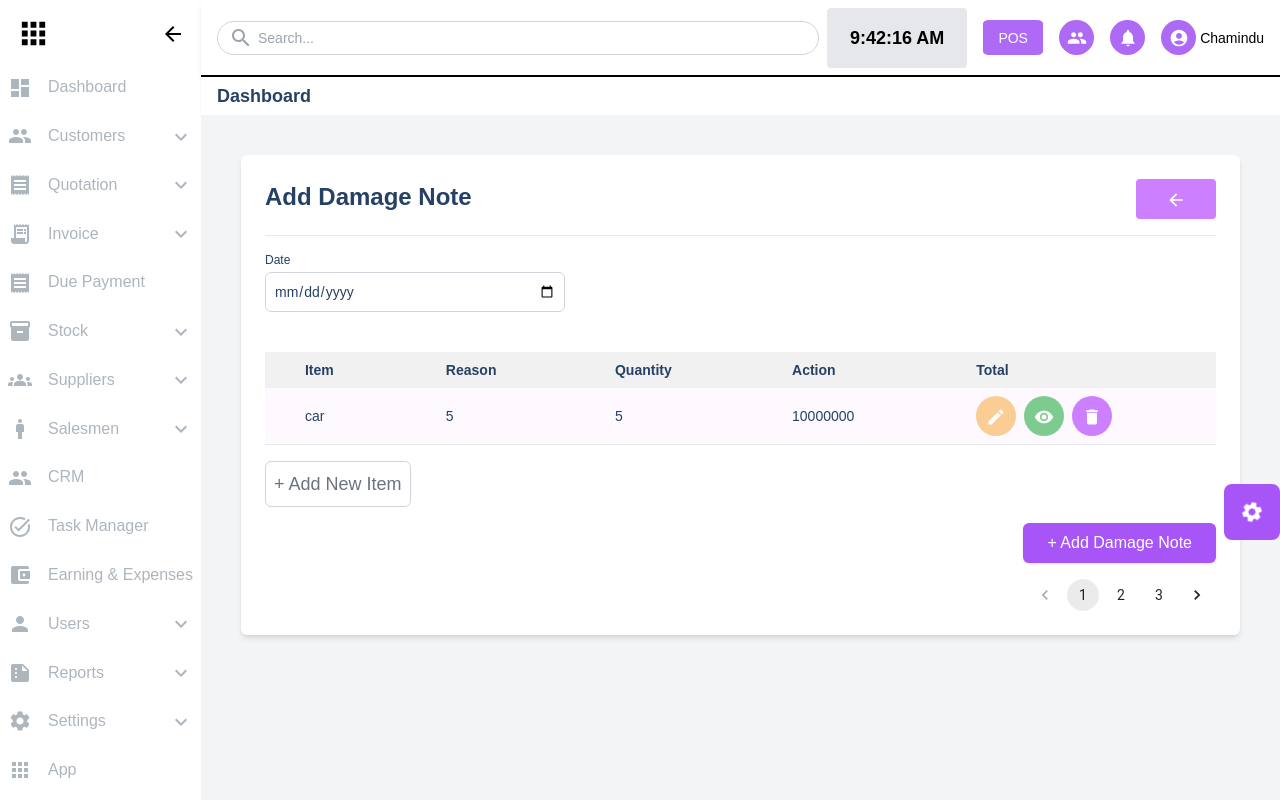
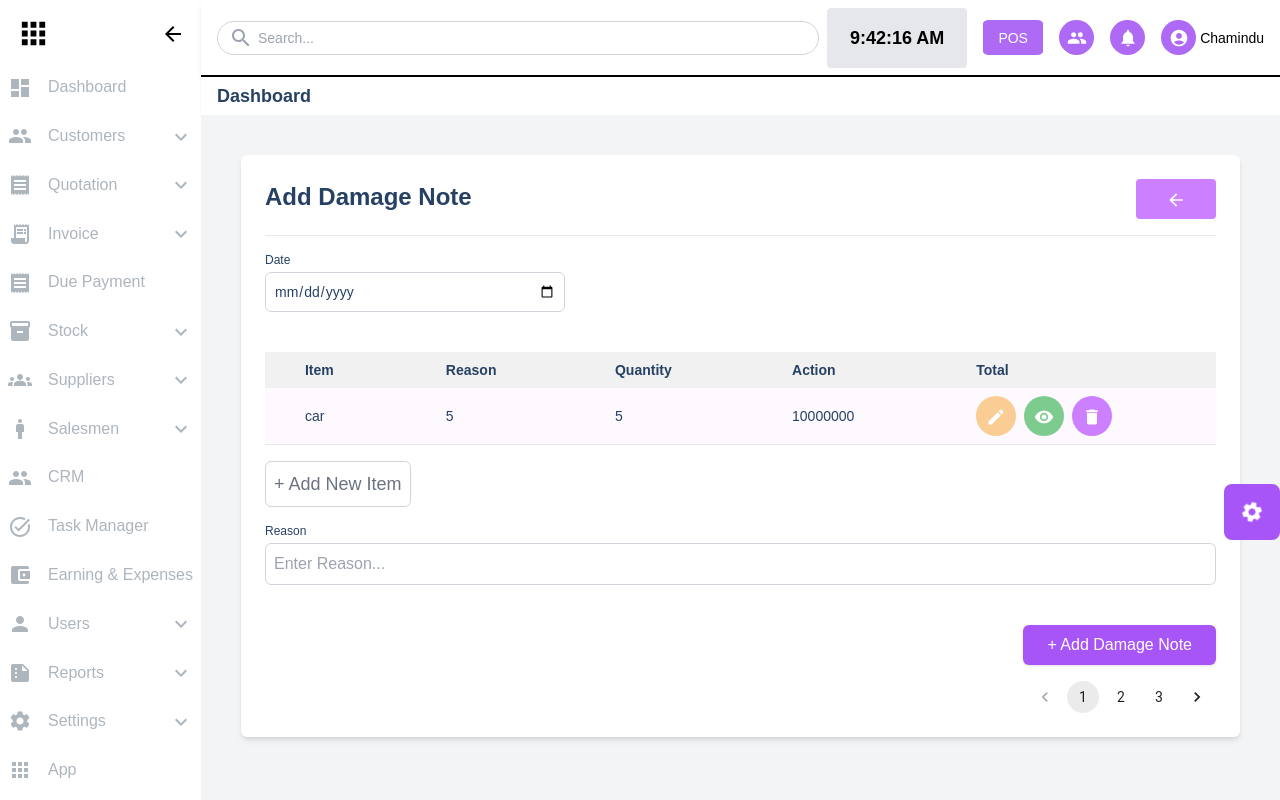
Before and after one commit to ChaminduNevandith/Invoice-System, a React (Vite) app: page /add-damagenotes in a window 1280 px wide. Built offline with nearby package versions, Linux system fonts and the light colour scheme.

Commit message:
Added AddDamageNotes page

```diff
--- a/src/Pages/Stocks/AddDamageNotes/AddDamageNotes.jsx
+++ b/src/Pages/Stocks/AddDamageNotes/AddDamageNotes.jsx
@@ -104,6 +104,15 @@ function ListGRN() {
           <button className="border border-gray-300 text-gray-500 p-2 rounded-md hover:ring-2 hover:ring-blue-300 hover:ring-opacity-50  text-xs sm:text-xs md:text-sm lg:text-base xl:text-lg 2xl:text-sm xxl:text-sm">+ Add New Item</button>
         </div>
 
+        <div>
+          <label className="block text-[#264164] mb-1 text-xs">Reason</label>
+          <input
+            type="text"
+            placeholder="Enter Reason..."
+            className="w-full p-2 border rounded-md border-gray-300 focus:ring-2 focus:ring-blue-500 transition-all duration-200 focus:ring-opacity-50 hover:ring-2 hover:ring-blue-300 hover:ring-opacity-50 mb-6"
+          />
+        </div>
+
         {/* Save Button */}
         <div className="flex justify-end mt-4 animate-slideInUp">
           <button className="px-6 py-2 bg-purple-500 text-white rounded-md shadow hover:bg-purple-600 transition-all duration-200">+ Add Damage Note</button>
```
